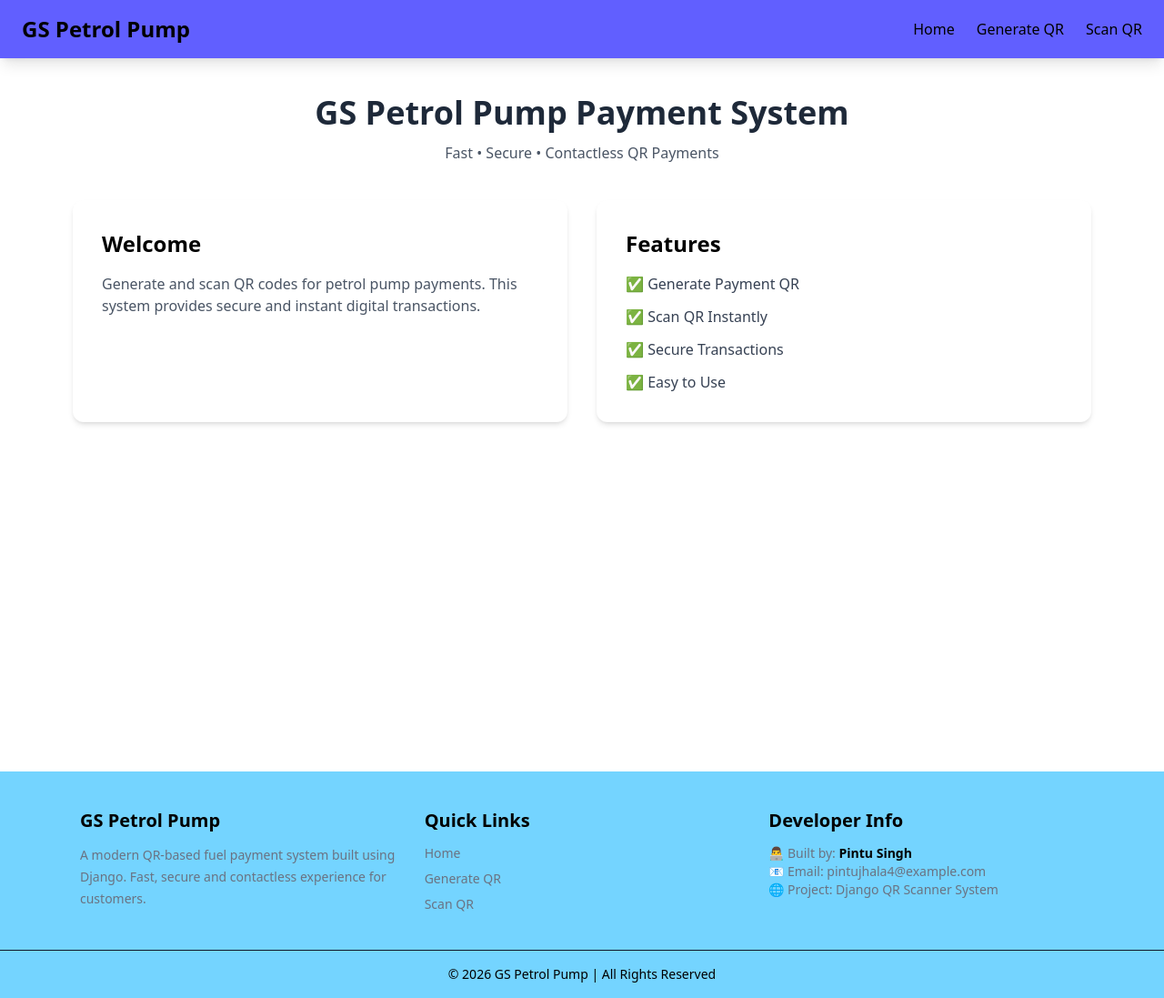
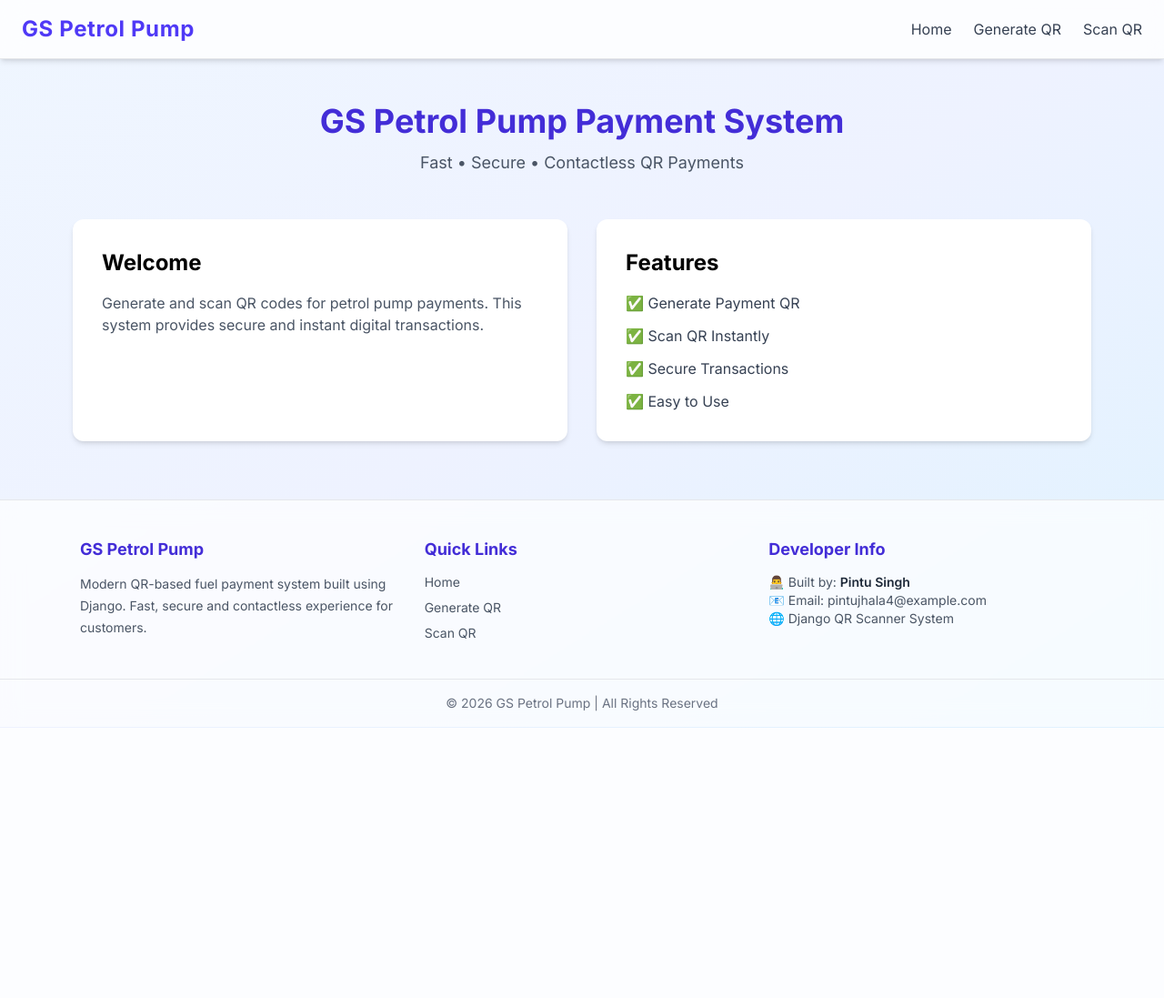
Before and after one commit to pintusingh123/Scanner-app, a Django app: page / in a window 1280 px wide. Shown: the whole page at 91% size. After the commit the page ends 800 px from the top, so only its background shows below. Run offline with Django 5.2, Linux system fonts and the light colour scheme; style sheets or scripts are compiled from the project's sources.

Commit message:
better effective ui

```diff
--- a/scannerApp/templates/scanner/base.html
+++ b/scannerApp/templates/scanner/base.html
@@ -8,33 +8,42 @@
     <title>{% block title %}{% endblock title %}</title>
 
     <link rel="stylesheet" href="{% static 'css/output.css' %}">
+
+    <!-- Google Font -->
+    <link href="https://fonts.googleapis.com/css2?family=Inter:wght@300;400;600;700&display=swap" rel="stylesheet">
+
+    <style>
+        body {
+            font-family: 'Inter', sans-serif;
+        }
+    </style>
 </head>
 
-<body >
- <div class="bg-gray-10 min-h-screen">
-    <!-- Navbar -->
-    <nav class="bg-indigo-500 text-black shadow-lg">
+<body class="bg-gradient-to-br from-blue-50 via-indigo-50 to-sky-100 min-h-screen text-gray-800">
+
+<!-- NAVBAR -->
+<nav class="bg-white/80 backdrop-blur-md shadow-md border-b border-gray-200">
     <div class="max-w-7xl mx-auto px-6 py-4 flex justify-between items-center">
 
-            <h1 class="text-2xl font-bold">
+        <h1 class="text-2xl font-bold text-indigo-600 tracking-wide">
             GS Petrol Pump
         </h1>
 
-            <ul class="flex gap-6 font-medium">
+        <ul class="flex gap-6 font-medium text-gray-700">
             <li>
-                    <a href="{% url 'home' %}" class="hover:text-yellow-300 transition">
+                <a href="{% url 'home' %}" class="hover:text-indigo-600 transition">
                     Home
                 </a>
             </li>
 
             <li>
-                    <a href="{% url 'generateqr' %}" class="hover:text-yellow-300 transition">
+                <a href="{% url 'generateqr' %}" class="hover:text-indigo-600 transition">
                     Generate QR
                 </a>
             </li>
 
             <li>
-                    <a href="{% url 'scanqr' %}" class="hover:text-yellow-300 transition">
+                <a href="{% url 'scanqr' %}" class="hover:text-indigo-600 transition">
                     Scan QR
                 </a>
             </li>
@@ -43,76 +52,73 @@
     </div>
 </nav>
 
-    <!-- Main Heading -->
-    <div class="text-center py-10">
-        <h1 class="text-4xl font-bold text-gray-800">
+<!-- HEADER -->
+<div class="text-center py-12">
+    <h1 class="text-4xl font-bold text-indigo-700">
         GS Petrol Pump Payment System
     </h1>
 
-        <p class="text-gray-600 mt-3">
+    <p class="text-gray-600 mt-3 text-lg">
         Fast • Secure • Contactless QR Payments
     </p>
 </div>
 
-    <!-- Content -->
+<!-- CONTENT -->
 <div class="max-w-6xl mx-auto px-4">
     {% block content %}
     {% endblock content %}
 </div>
 
-</div>
 <!-- FOOTER -->
-    <footer class="bg-sky-300  min-h-auto text-gray-500 mt-12">
+<footer class="mt-16 bg-white/70 backdrop-blur-md border-t border-gray-200">
+
     <div class="max-w-6xl mx-auto px-6 py-10 grid md:grid-cols-3 gap-8">
 
         <!-- About -->
         <div>
-                <h2 class="text-xl font-bold text-black mb-3">
+            <h2 class="text-lg font-bold text-indigo-700 mb-3">
                 GS Petrol Pump
             </h2>
-                <p class="text-sm leading-6">
-                    A modern QR-based fuel payment system built using Django.
+            <p class="text-sm text-gray-600 leading-6">
+                Modern QR-based fuel payment system built using Django.
                 Fast, secure and contactless experience for customers.
             </p>
         </div>
 
         <!-- Quick Links -->
         <div>
-                <h2 class="text-xl font-bold text-black mb-3">
+            <h2 class="text-lg font-bold text-indigo-700 mb-3">
                 Quick Links
             </h2>
 
-                <ul class="space-y-2 text-sm">
-                    <li><a href="{% url 'home' %}" class="hover:text-white">Home</a></li>
-                    <li><a href="{% url 'generateqr' %}" class="hover:text-white">Generate QR</a></li>
-                    <li><a href="{% url 'scanqr' %}" class="hover:text-white">Scan QR</a></li>
+            <ul class="space-y-2 text-sm text-gray-600">
+                <li><a href="{% url 'home' %}" class="hover:text-indigo-600">Home</a></li>
+                <li><a href="{% url 'generateqr' %}" class="hover:text-indigo-600">Generate QR</a></li>
+                <li><a href="{% url 'scanqr' %}" class="hover:text-indigo-600">Scan QR</a></li>
             </ul>
         </div>
 
-            <!-- Contact -->
+        <!-- Developer -->
         <div>
-                <h2 class="text-xl font-bold text-black mb-3">
+            <h2 class="text-lg font-bold text-indigo-700 mb-3">
                 Developer Info
             </h2>
 
-                <p class="text-sm">
-                    👨‍💻 Built by: <span class="text-black font-semibold">Pintu Singh</span><br>
+            <p class="text-sm text-gray-600">
+                👨‍💻 Built by: <span class="font-semibold text-gray-800">Pintu Singh</span><br>
                 📧 Email: pintujhala4@example.com<br>
-                    🌐 Project: Django QR Scanner System
+                🌐 Django QR Scanner System
             </p>
         </div>
 
     </div>
 
-        <!-- Bottom Bar -->
-        <div class="border-t text-black border-gray-900 text-center py-4 text-sm">
+    <!-- Bottom -->
+    <div class="border-t border-gray-200 text-center py-4 text-sm text-gray-500">
         © 2026 GS Petrol Pump | All Rights Reserved
     </div>
+
 </footer>
-
-
-
-
 
 </body>
 </html>
```
Lines whose indentation alone changed are shown as unchanged.
